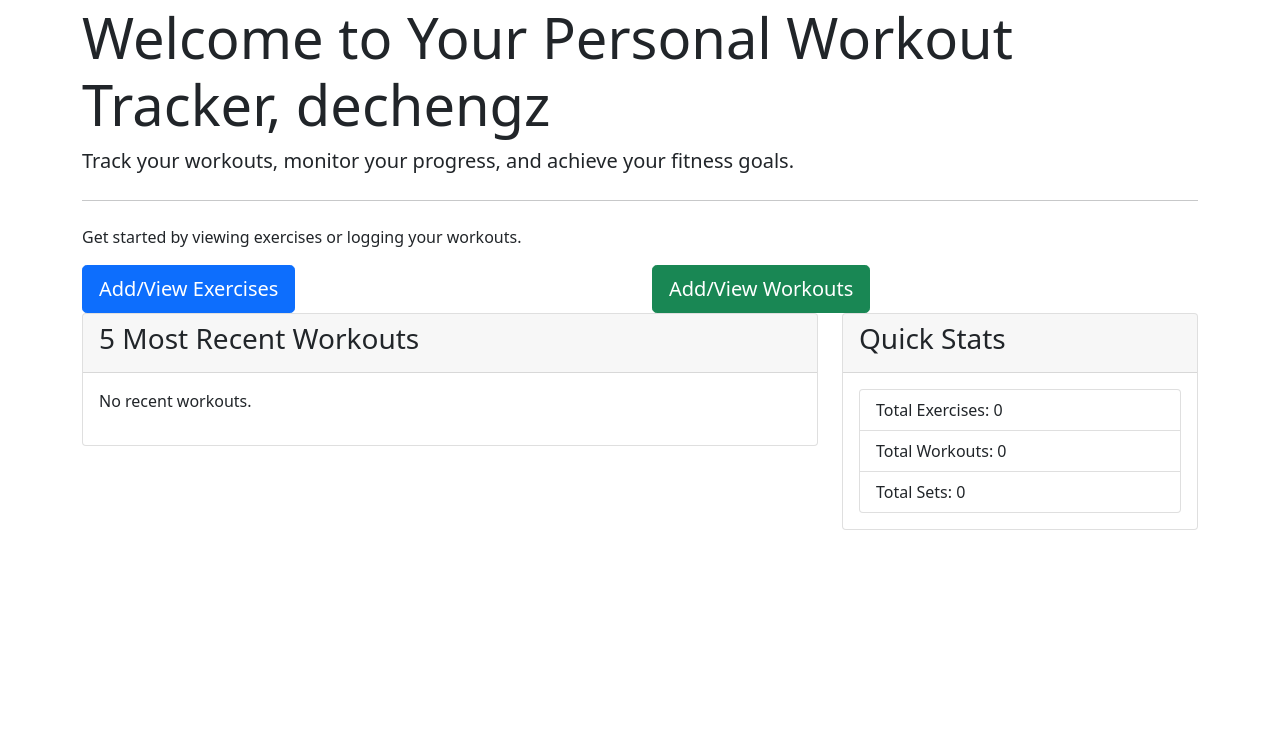
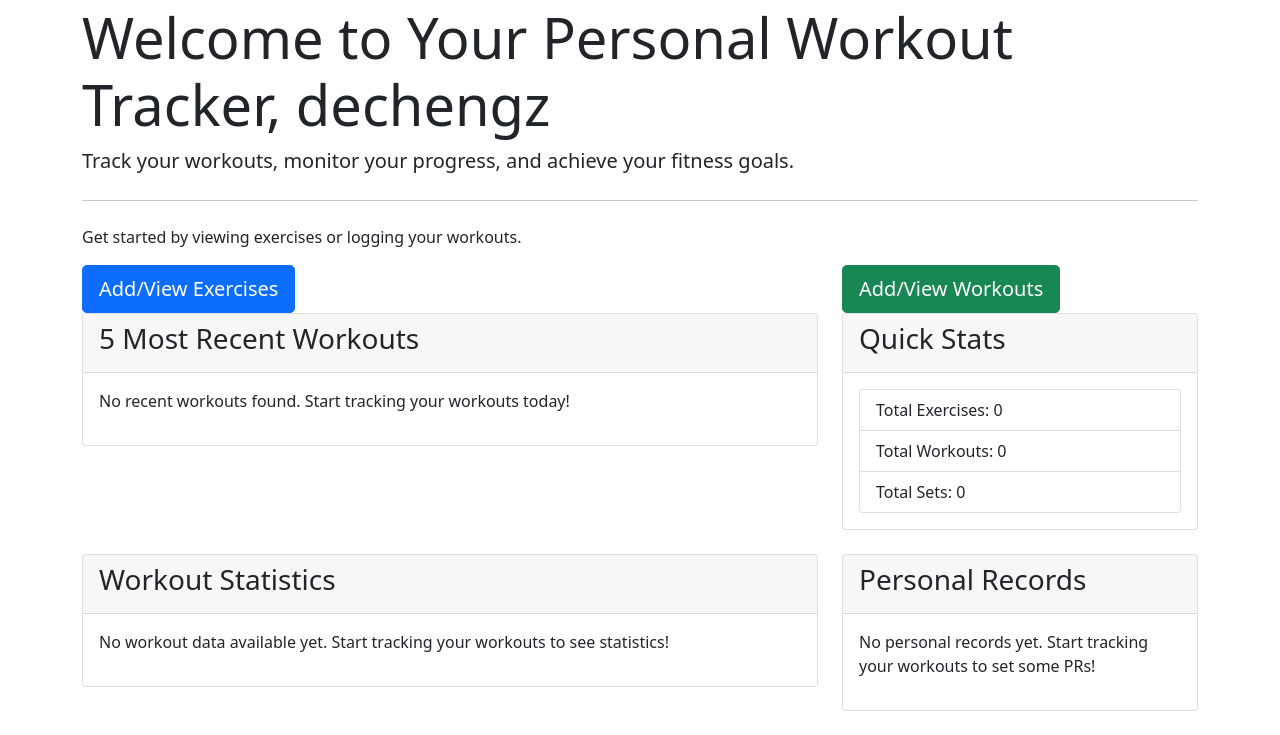
Before and after one commit to dz-py/cs412, a Django app: page /project/ in a window 1280 px wide. Shown: the part 78-813 px from the top of the page. Before the commit the page ends 608 px from the top, so only its background shows below. Run offline with Django 5.2, Linux system fonts and the light colour scheme; a user stored in the database is signed in; data comes from the database, SQL or seed files in the repository; both versions use the stored data as it was after the commit; some libraries are stand-ins or nearby versions.

Commit message:
added more stats display

```diff
--- a/project/templates/project/base.html
+++ b/project/templates/project/base.html
@@ -10,6 +10,7 @@
     <meta name="viewport" content="width=device-width, initial-scale=1.0">
     <title>Workout Tracker</title>
     <link href="https://cdn.jsdelivr.net/npm/bootstrap@5.1.3/dist/css/bootstrap.min.css" rel="stylesheet">
+    <script src="https://cdn.plot.ly/plotly-latest.min.js"></script>
 </head>
 <body>
     <!-- Navigation bar -->
--- a/project/templates/project/home.html
+++ b/project/templates/project/home.html
@@ -22,10 +22,10 @@
     {% if user.is_authenticated %}
         <p>Get started by viewing exercises or logging your workouts.</p>
         <div class="row">
-            <div class="col-md-6">
+            <div class="col-md-8">
                 <a href="{% url 'project:exercise_list' %}" class="btn btn-primary btn-lg">Add/View Exercises</a>
             </div>
-            <div class="col-md-6">
+            <div class="col-md-4">
                 <a href="{% url 'project:workout_session_list' %}" class="btn btn-success btn-lg">Add/View Workouts</a>
             </div>
         </div>
@@ -33,8 +33,9 @@
 </div>
 
 <div class="row">
-    <!-- Recent Workouts Section -->
+    <!-- Left Column -->
     <div class="col-md-8">
+        <!-- Recent Workouts Section -->
         <div class="card mb-4">
             <div class="card-header">
                 <h3>5 Most Recent Workouts</h3>
@@ -52,14 +53,15 @@
                         {% endfor %}
                     </ul>
                 {% else %}
-                    <p>No recent workouts.</p>  <!-- Message if no workouts exist -->
+                    <p>No recent workouts found. Start tracking your workouts today!</p>
                 {% endif %}
             </div>
         </div>
     </div>
 
-    <!-- Quick Stats Section -->
+    <!-- Right Column -->
     <div class="col-md-4">
+        <!-- Quick Stats Section -->
         <div class="card mb-4">
             <div class="card-header">
                 <h3>Quick Stats</h3>
@@ -80,4 +82,112 @@
         </div>
     </div>
 </div>
+
+<div class="row">
+    <!-- Left Column - Workout Statistics Graph -->
+    <div class="col-md-8">
+        <div class="card mb-4">
+            <div class="card-header">
+                <h3>Workout Statistics</h3>
+            </div>
+            <div class="card-body">
+                {% if workout_years %}
+                    <div class="mb-3">
+                        <label for="yearSelect" class="form-label">Select Year:</label>
+                        <select class="form-select" id="yearSelect">
+                            {% for year in workout_years %}
+                                <option value="{{ year }}">{{ year }}</option>
+                            {% endfor %}
+                        </select>
+                    </div>
+                    <div id="workoutGraph"></div>
+                {% else %}
+                    <p>No workout data available yet. Start tracking your workouts to see statistics!</p>
+                {% endif %}
+            </div>
+        </div>
+    </div>
+
+    <!-- Right Column - Personal Records -->
+    <div class="col-md-4">
+        <div class="card mb-4">
+            <div class="card-header">
+                <h3>Personal Records</h3>
+            </div>
+            <div class="card-body">
+                {% if personal_records %}
+                    <div class="table-responsive">
+                        <table class="table table-striped">
+                            <thead>
+                                <tr>
+                                    <th>Exercise</th>
+                                    <th>Weight (lbs)</th>
+                                    <th>Reps</th>
+                                    <th>Date</th>
+                                </tr>
+                            </thead>
+                            <tbody>
+                                {% for exercise, record in personal_records.items %}
+                                <tr>
+                                    <td>{{ exercise.name }}</td>
+                                    <td>{{ record.weight }}</td>
+                                    <td>{{ record.reps }}</td>
+                                    <td>{{ record.date }}</td>
+                                </tr>
+                                {% endfor %}
+                            </tbody>
+                        </table>
+                    </div>
+                {% else %}
+                    <p>No personal records yet. Start tracking your workouts to set some PRs!</p>
+                {% endif %}
+            </div>
+        </div>
+    </div>
+</div>
+
+{% if workout_years %}
+<script>
+    // Initialize the graph with the first year's data
+    const workoutStats = {{ workout_stats|safe }};
+    const months = ['January', 'February', 'March', 'April', 'May', 'June',
+                   'July', 'August', 'September', 'October', 'November', 'December'];
+
+    function updateGraph(year) {
+        const data = [{
+            x: months,
+            y: workoutStats[year.toString()],
+            type: 'bar',
+            marker: {
+                color: 'rgb(55, 83, 109)'
+            }
+        }];
+
+        const layout = {
+            title: `Workouts per Month - ${year}`,
+            xaxis: {
+                title: 'Month'
+            },
+            yaxis: {
+                title: 'Number of Workouts',
+                tickmode: 'linear',
+                tick0: 0,
+                dtick: 1
+            },
+            height: 400  // Set a fixed height for the graph
+        };
+
+        Plotly.newPlot('workoutGraph', data, layout);
+    }
+
+    // Initial graph display
+    const initialYear = document.getElementById('yearSelect').value;
+    updateGraph(initialYear);
+
+    // Update graph when year selection changes
+    document.getElementById('yearSelect').addEventListener('change', function() {
+        updateGraph(this.value);
+    });
+</script>
+{% endif %}
 {% endblock %}
--- a/project/views.py
+++ b/project/views.py
@@ -49,17 +49,52 @@ class HomeView(TemplateView):
 
         # Add workout stats
         if user.is_authenticated:
-            context['recent_workouts'] = WorkoutSession.objects.filter(
-                user=user
-            ).order_by('-date')[:5]
+            # Get 5 most recent workouts
+            context['recent_workouts'] = WorkoutSession.objects.filter(user=user).order_by('-date')[:5]
+
+            # Calculate personal records for each exercise
+            personal_records = {}
+            exercises = Exercise.objects.filter(user=user)
+
+            for exercise in exercises:
+                # Get all sets for this exercise
+                sets = Set.objects.filter(
+                    workout_entry__session__user=user,
+                    workout_entry__exercise=exercise
+                ).order_by('-weight', '-reps')
+
+                if sets.exists():
+                    # Get the highest weight and reps combination
+                    best_set = sets.first()
+                    personal_records[exercise] = {
+                        'weight': best_set.weight,
+                        'reps': best_set.reps,
+                        'date': best_set.workout_entry.session.date
+                    }
+
+            context['personal_records'] = personal_records
+
+            # Get workout statistics by month and year
+            workouts = WorkoutSession.objects.filter(user=user)
+            years = sorted(set(workout.date.year for workout in workouts), reverse=True)
+            context['workout_years'] = years
+
+            # Prepare data for the graph
+            workout_stats = {}
+            for year in years:
+                monthly_stats = [0] * 12  # Initialize list for 12 months
+                year_workouts = workouts.filter(date__year=year)
+                for workout in year_workouts:
+                    month_index = workout.date.month - 1  # Convert to 0-based index
+                    monthly_stats[month_index] += 1
+                workout_stats[str(year)] = monthly_stats  # Convert year to string for JSON serialization
+
+            context['workout_stats'] = workout_stats
+
+            # Add total stats
             context['total_exercises'] = Exercise.objects.filter(user=user).count()
             context['total_workouts'] = WorkoutSession.objects.filter(user=user).count()
             context['total_sets'] = Set.objects.filter(workout_entry__session__user=user).count()
-        else:
-            context['recent_workouts'] = []
-            context['total_exercises'] = 0
-            context['total_workouts'] = 0
-            context['total_sets'] = 0
 
         return context
 
```
Also changed, not shown: project/templates/project/exercise_list.html (+5 -4 lines), project/templates/project/project_home.html (added, +33 -0 lines), db.sqlite3.
